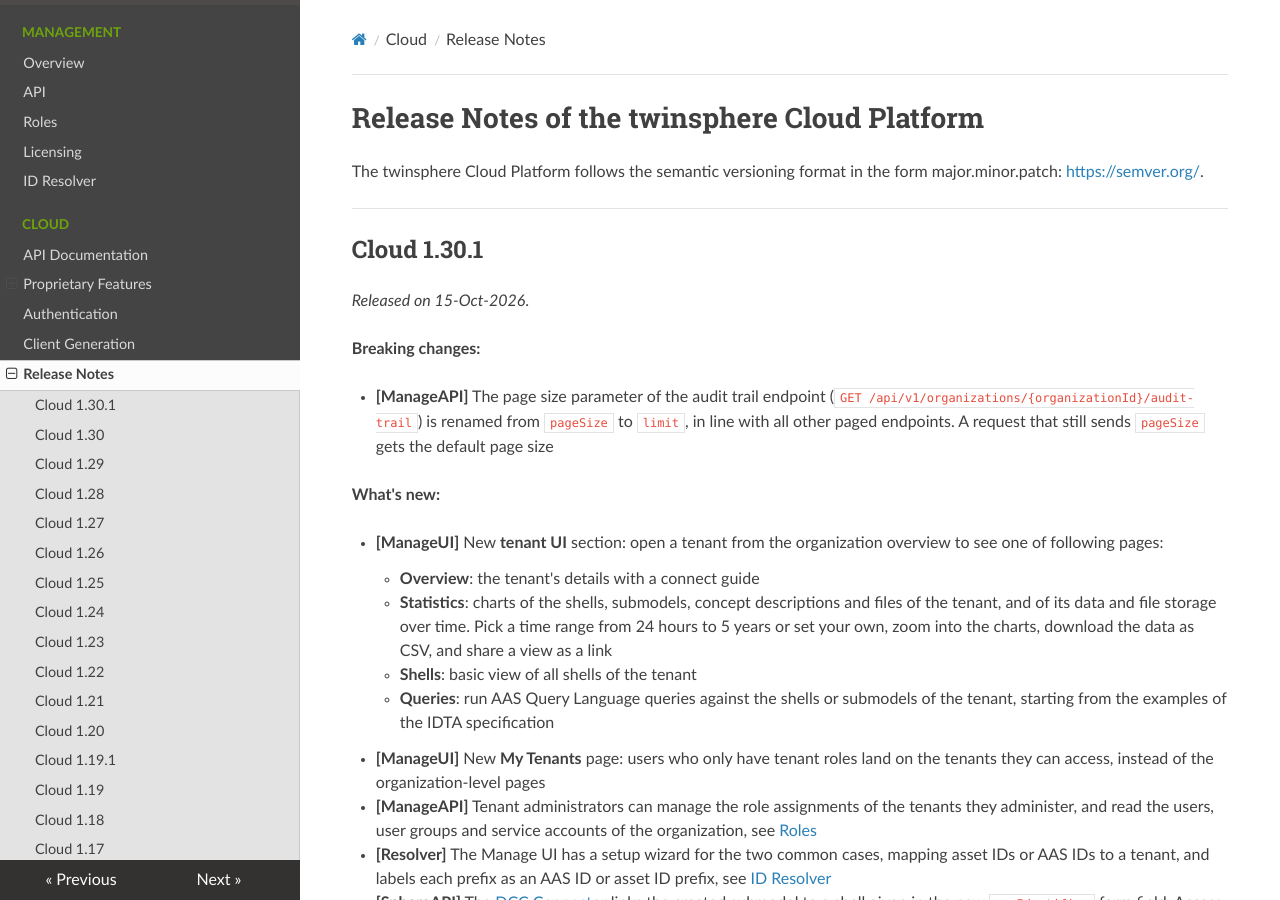
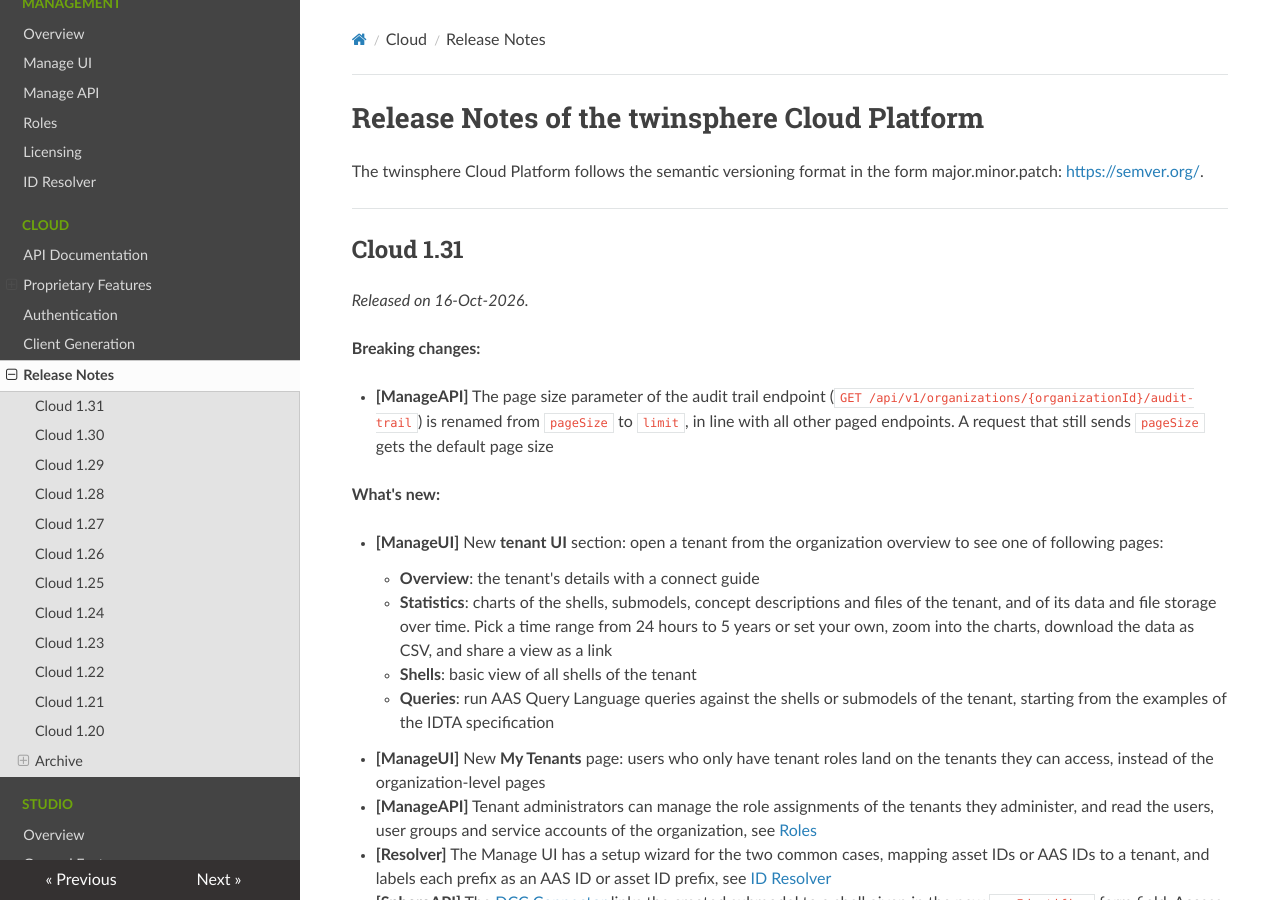
Before and after one commit to twinsphere/twinsphere.github.io, an MkDocs documentation site: the page built from docs/cloud-release-notes.md, in a window 1280 px wide and 900 px high. Built offline with MkDocs 1.6.1, drawn with Linux system fonts in a browser that asks for light colours; nearby versions of some CDN libraries.

Commit message:
feat(org-mgmt): manage UI docs + tenant views

```diff
--- a/docs/cloud-release-notes.md
+++ b/docs/cloud-release-notes.md
@@ -6,9 +6,9 @@
 
 ---
 
-## Cloud 1.30.1
+## Cloud 1.31
 
-*Released on 15-Oct-2026*.
+*Released on 16-Oct-2026*.
 
 **Breaking changes:**
 
@@ -255,7 +255,9 @@
 
 ---
 
-## Cloud 1.19.1
+## Archive
+
+### Cloud 1.19.1
 
 *Released on 22-Oct-2025*.
 
@@ -263,9 +265,7 @@
 - **[DataMgmt]** Introduced optimistic concurrency handling for most of our CRUD operations
 - **[ManageAPI]**  Added /me endpoint showing organizations and tenant assignments of logged in user
 
----
-
-## Cloud 1.19
+### Cloud 1.19
 
 *Released on 20-Oct-2025*.
 
@@ -275,9 +275,7 @@
 - **[ManageAPI]** Added service account functionality (with basic secret rotation)
 - **[Bugfix]** Fixed /import validation to ignore File SME with empty value (was too strict before)
 
----
-
-## Cloud 1.18
+### Cloud 1.18
 
 *Released on 12-Aug-2025*.
 
@@ -292,9 +290,7 @@
       and /attachment supports blobs and TFS only)
 - **[Bugfix]** Fixed encoding of location header value in operation PostSubmodel
 
----
-
-## Cloud 1.17
+### Cloud 1.17
 
 *Released on 11-Jul-2025*.
 
--- a/mkdocs.yml
+++ b/mkdocs.yml
@@ -22,7 +22,8 @@
     - Service accounts: id-service-accounts.md
   - Management:
     - Overview: management-overview.md
-    - API: management-api.md
+    - Manage UI: management-ui.md
+    - Manage API: management-api.md
     - Roles: management-roles.md
     - Licensing: management-licensing.md
     - ID Resolver: management-resolver.md
```
Also changed, not shown: other parts of docs/cloud-release-notes.md (+2 -10 lines), docs/management-overview.md (+2 -2 lines), docs/management-resolver.md (+3 -3 lines), docs/management-ui.md (added, +84 -0 lines), docs/img/twinsphere_manage_my_tenants.png (added), docs/img/twinsphere_manage_organization_view.png (added), docs/img/twinsphere_manage_tenant_queries.png (added), docs/img/twinsphere_manage_tenant_query_run.png (added), docs/img/twinsphere_manage_tenant_shells.png (added), docs/img/twinsphere_manage_tenant_statistics.png (added), docs/img/twinsphere_manage_tenant_view.png (added).
